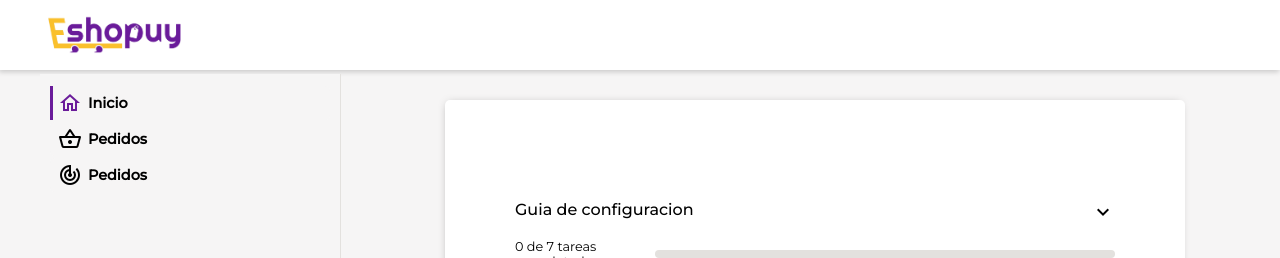
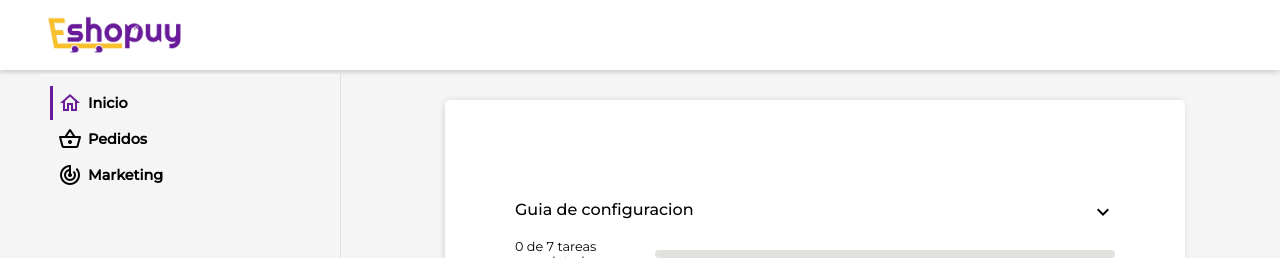
Before and after one commit to facundo3336/account-portal, a Next.js app: page /shop/home in a window 1280 px wide. Shown: the top 258 px of the page. Built offline with nearby package versions, Linux system fonts and the light colour scheme.

Commit message:
Change marketing name on sidebar

```diff
--- a/components/Sidebar/Sidebar.tsx
+++ b/components/Sidebar/Sidebar.tsx
@@ -31,7 +31,7 @@ export const Sidebar = ({ isOpen }: Props) => {
           ]}
           path="/shop/marketing"
           icon={"track_changes"}
-          itemName="Pedidos"
+          itemName="Marketing"
         />
       </div>
     </div>
```
